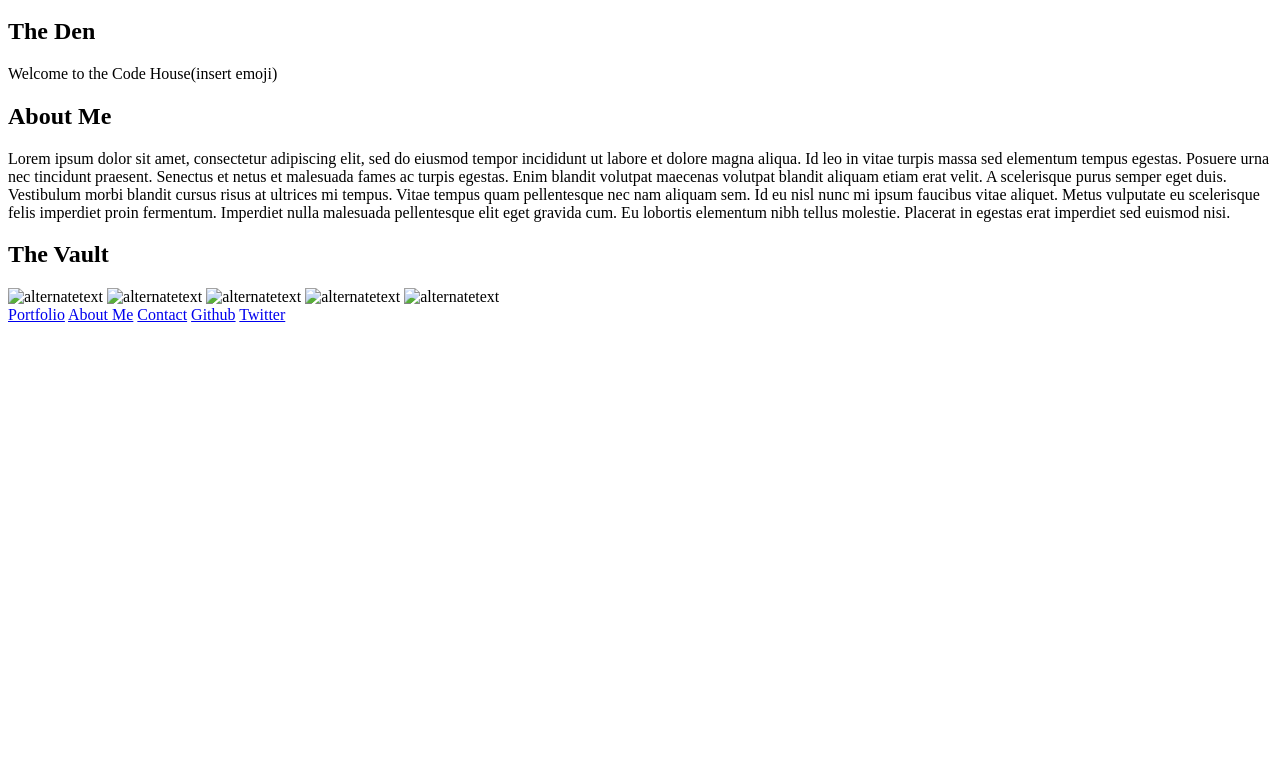
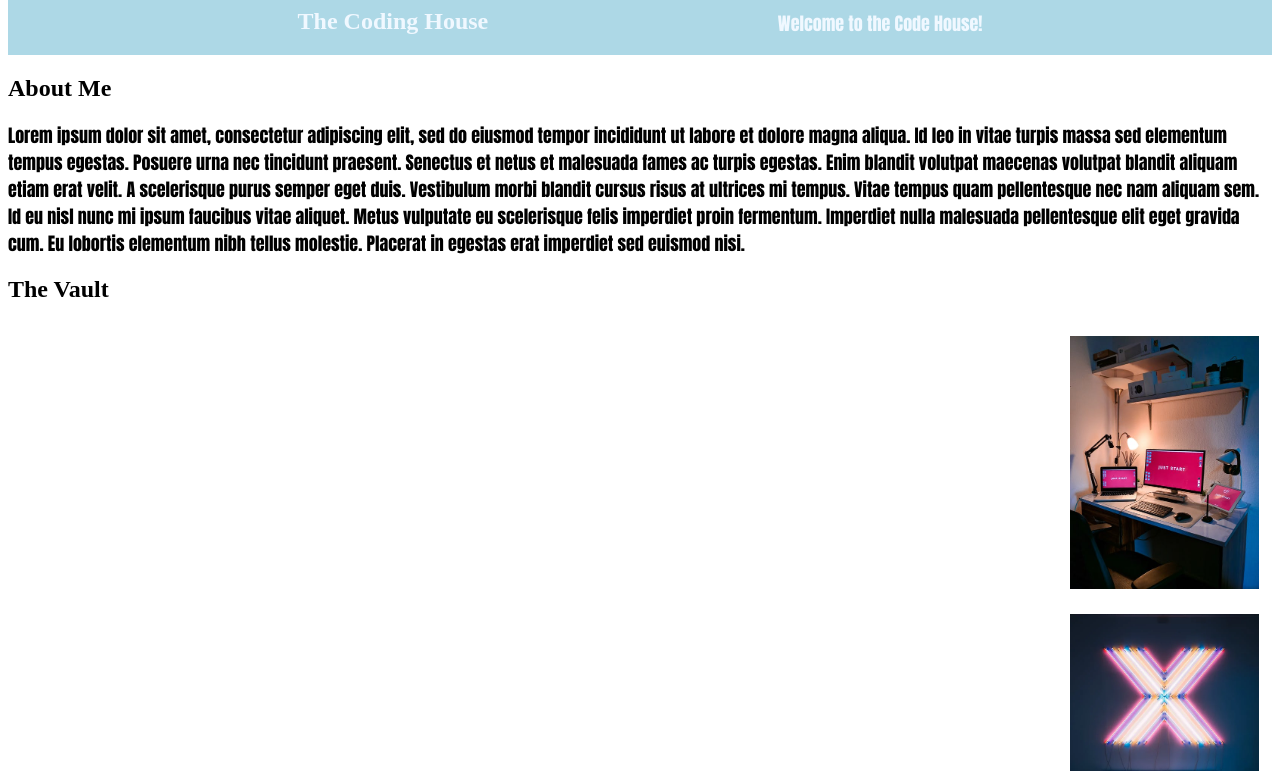
Before and after one commit to BKGamble/week-2-challenge, a plain HTML site: page index.html in a window 1280 px wide. Shown: the part 100-871 px from the top of the page. Before the commit the page ends 800 px from the top, so only its background shows below. Drawn offline with Linux system fonts and the light colour scheme; files whose address does not match are found by name.

Commit message:
Updates to HTML and CSS

```diff
--- a/assets/css/style.css
+++ b/assets/css/style.css
@@ -0,0 +1,49 @@
+* {
+
+}
+
+header {
+    display: flex;
+    flex-wrap: wrap;
+    align-items: flex-end;
+    justify-content: space-evenly;
+    background-color: lightblue;
+    color: aliceblue;
+}
+
+section {
+    display: flex;
+    flex-wrap: wrap;
+    align-items: flex-end;
+    justify-content: space-evenly;
+    background-color: lightblue;
+    color: aliceblue;
+}
+
+img {
+    display:inline-block;
+    width: 15%;
+    background-size: contain;
+    padding: 1%;
+}
+
+footer{
+    display: flex;
+    flex-wrap: wrap;
+    align-items: flex-end;
+    justify-content: space-evenly;
+    background-color: lightblue;
+    color: white;
+}
+div.Portfolio {
+    display: flex;
+    flex-direction: column;
+    flex-wrap: wrap;
+    align-items: flex-end;
+    box-sizing: border-box;
+}
+
+p {
+    font-size: large;
+    font-family: Impact, Haettenschweiler, 'Arial Narrow Bold', sans-serif;
+}
--- a/index.html
+++ b/index.html
@@ -9,34 +9,39 @@
 </head>
 <body>
  <header>
-    <h1>Gamble's Code Casino</h1>
- </header>
-<navbar>
+    <h1>Brandon's Code House</h1>
     <a href="#">Portfolio</a>
     <a href="#">About Me</a>
     <a href="#">Contact</a>
-</navbar>
-<div>
-<h2>The Den</h2>
-<p>Welcome to the Code House(insert emoji)</p>
-</div>
-<div>
+    <a href="#">The Vault</a>
+</header>
+
+<main>
+  <section>
+    <h2 >The Coding House</h2>
+    <p>Welcome to the Code House!</p>
+</section>
+
+<article>
 <h2>About Me</h2>
 <p>Lorem ipsum dolor sit amet, consectetur adipiscing elit, sed do eiusmod tempor incididunt ut labore et dolore magna aliqua. Id leo in vitae turpis massa sed elementum tempus egestas. Posuere urna nec tincidunt praesent. Senectus et netus et malesuada fames ac turpis egestas. Enim blandit volutpat maecenas volutpat blandit aliquam etiam erat velit. A scelerisque purus semper eget duis. Vestibulum morbi blandit cursus risus at ultrices mi tempus. Vitae tempus quam pellentesque nec nam aliquam sem. Id eu nisl nunc mi ipsum faucibus vitae aliquet. Metus vulputate eu scelerisque felis imperdiet proin fermentum. Imperdiet nulla malesuada pellentesque elit eget gravida cum. Eu lobortis elementum nibh tellus molestie. Placerat in egestas erat imperdiet sed euismod nisi.</p>
+ </article>
+
+ <h2>The Vault</h2>
+<div class = "Portfolio">
+<img src="C:\Users\16616\Desktop\week-2-challenge\assets\images\pexels-photo-3521937.jpg" alt="alternatetext">
+<img src="C:\Users\16616\Desktop\week-2-challenge\assets\images\pexels-photo-1964471.webp" alt="alternatetext">
+<img src="C:\Users\16616\Desktop\week-2-challenge\assets\images\pexels-photo-716398.webp" alt="alternatetext">
+<img src="C:\Users\16616\Desktop\week-2-challenge\assets\images\pexels-photo-1432675.jpg" alt="alternatetext">
+<img src="C:\Users\16616\Desktop\week-2-challenge\assets\images\pexels-photo-3937174.webp" alt="alternatetext">
 </div>
-<div>
-<h2>The Vault</h2>
-<img src="url" alt="alternatetext">
-<img src="url" alt="alternatetext">
-<img src="url" alt="alternatetext">
-<img src="url" alt="alternatetext">
-<img src="url" alt="alternatetext">
-</div>
+
+</main>
 <footer>
-    <a href="#">Portfolio</a>
+    <a  href="#">Portfolio</a>
     <a href="#">About Me</a>
-    <a href="#">Contact</a>
-    <a href="#">Github</a>
+    <a href="#">5555555555</a>
+    <a href="https://github.com/BKGamble?tab=repositories">Github</a>
     <a href="#">Twitter</a>
 </footer>
 
```
Also changed, not shown: assets/images/pexels-photo-1432675.jpg (added), assets/images/pexels-photo-1964471.webp (added), assets/images/pexels-photo-268533.jpg (added), assets/images/pexels-photo-3521937.jpg (added), assets/images/pexels-photo-3937174.webp (added), assets/images/pexels-photo-716398.webp (added), assets/images/pexels-photo-963278.jpg (added).
